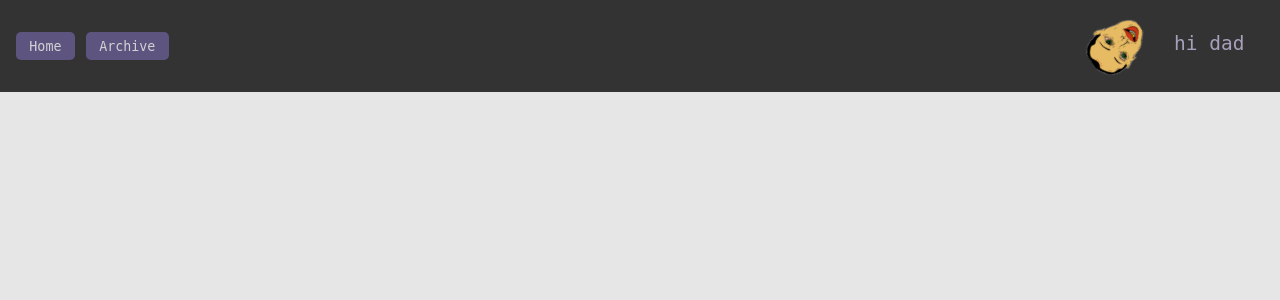
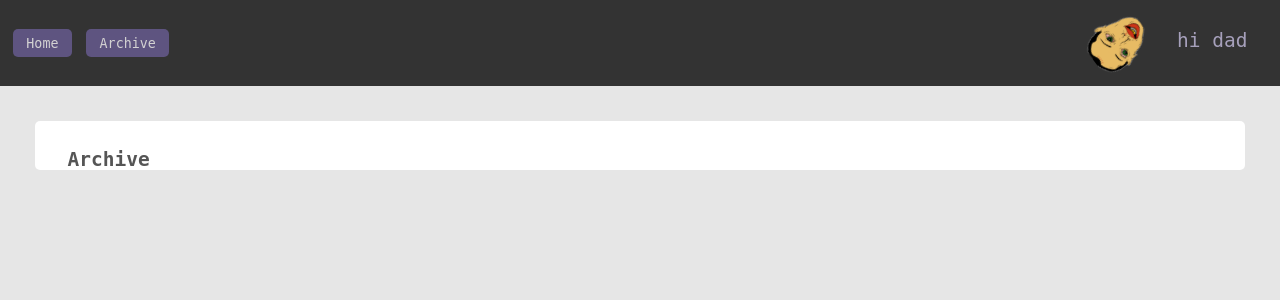
Before and after one commit to wesbob/hi_dad, a Flask app: page /archive in a window 1280 px wide. Shown: the top 300 px of the page. Run offline with Flask 3, Linux system fonts and the light colour scheme; data that the repository does not hold is empty.

Commit message:
changes to style

```diff
--- a/static/styles.css
+++ b/static/styles.css
@@ -1,22 +1,21 @@
-
 /* General Styles */
 body {
-    font-family: Arial, sans-serif;
+  font-family: monospace;
   line-height: 1.3;
   margin: 0;
   padding: 0;
   background-color: #e6e6e6;
 }
 
-  h1{
+h1 {
   color: #333333d5;
-    font-family: 'Roboto', sans-serif;
+  font-family: monospace;
   margin-left: 1em;
 }
 
-  p{
+p {
   color: #333333d5;
-    font-family: 'Roboto', sans-serif;
+  font-family: monospace;
   margin-left: 2.5em;
 }
 
@@ -24,7 +23,8 @@ body {
 .nav {
   background-color: #333;
   display: flex;
-        justify-content: space-between; /* Change this to space-between */
+  justify-content: space-between;
+  /* Change this to space-between */
   padding: 1em;
   align-items: center;
 }
@@ -39,7 +39,8 @@ body {
 
 /* Add this selector to style the first button */
 .nav .button-first {
-        margin-left: auto; /* Adjust the value to increase or decrease the space between the buttons */
+  margin-left: auto;
+  /* Adjust the value to increase or decrease the space between the buttons */
 }
 
 .nav a {
@@ -63,7 +64,7 @@ body {
 }
 
 /* Archive Title */
-      #arcTitleLink  {
+#arcTitleLink {
   font-family: monospace;
   color: #a6a0bb;
   font-size: 1.5em;
@@ -71,7 +72,7 @@ body {
   border: none;
 }
 
-      .rotating-image{
+.rotating-image {
   display: inline-block;
   vertical-align: middle;
   animation: rotation 4s infinite linear;
@@ -86,8 +87,8 @@ body {
 .post-entry {
   display: flex;
   align-items: baseline;
-    margin-left: 35px;
-    margin-bottom: -40px;
+  margin-left: 25px;
+
 }
 
 /* Update the selector to target the <a> element inside the <h2> */
@@ -111,6 +112,10 @@ body {
   color: #333333d5;
 }
 
+.post-entry + .post-entry {
+  margin-top: -30px; /* Change this value to adjust the space between posts */
+}
+
 #rotating-image {
   display: inline-block;
   animation: rotation 4s infinite linear;
@@ -120,11 +125,31 @@ body {
   /* object-fit: cover; */
 }
 
+.content {
+  margin-left: 35px;
+  margin-right: 35px;
+  margin-top: 35px;
+  margin-bottom: 35px;
+  background-color: #ffffff;
+  border-radius: 5px;
+  min-height: fit-content;
+  padding: 1em;
+}
+
+#archiveTitle {
+  font-family: monospace;
+  color: #333333d5;
+  font-size: 1.5em;
+  background: none;
+  border: none;
+  margin-bottom: -15px;
+}
 
 @keyframes rotation {
   0% {
     transform: rotate(0deg);
   }
+
   100% {
     transform: rotate(359deg);
   }
@@ -142,7 +167,7 @@ body {
 
   p {
     color: #333333d5;
-        font-family: 'Roboto', sans-serif;
+    font-family: monospace;
     margin-left: 15px;
   }
 
--- a/templates/archive.html
+++ b/templates/archive.html
@@ -1,12 +1,13 @@
 {% extends 'base.html' %}
 <link rel="stylesheet" href="{{ url_for('static', filename='styles.css') }}">
 {% block content %}
-
+<h1 id="archiveTitle">Archive</h1>
 {% for post in posts %}
 <div class="post-entry">
     <h2 class="post-title"><a href="{{ url_for('view_post', post_id=post.id) }}">{{ post.title }}</a></h2>
     <span id="date">- {{ post.date_created.strftime('%m/%d/23') }}</span>
 </div>
+
 {% endfor %}
 
 
--- a/templates/base.html
+++ b/templates/base.html
@@ -18,7 +18,8 @@
             <a href="https://github.com/wesbob" target="_blank" id="arcTitleLink"><span id="arcTitle">hi dad</span></a>
         </div>
     </div>
-
+    <div class="content">
     {% block content %}{% endblock %}
+</div>
 </body>
 </html>
```
Lines whose indentation alone changed are shown as unchanged.
